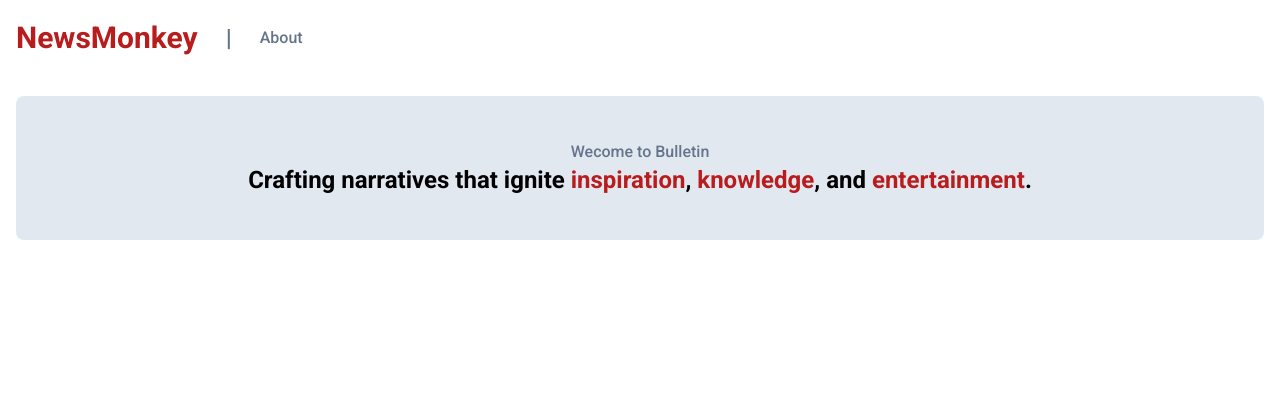
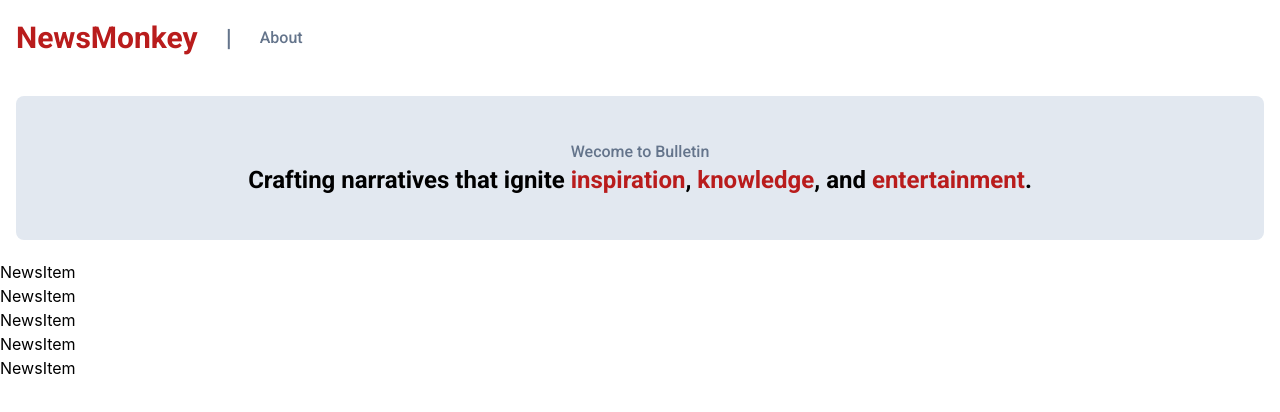
Before and after one commit to iamsakshigupta/news-app, a React (Create React App) app: page / in a window 1280 px wide. Shown: the top 412 px of the page. Built offline with nearby package versions, Linux system fonts and the light colour scheme.

Commit message:
news components addes

```diff
--- a/src/App.js
+++ b/src/App.js
@@ -1,5 +1,6 @@
 import './App.css';
 import NavBar from './components/NavBar';
+import NewsCard from './components/NewsCard';
 import Welcome from './components/Welcome';
 
 import React, { Component } from 'react'
@@ -10,6 +11,7 @@
       <div>
         <NavBar></NavBar>
         <Welcome></Welcome>
+        <NewsCard/>
       </div>
     )
   }
--- /dev/null
+++ b/src/components/NewsCard.jsx
@@ -0,0 +1,20 @@
+import React, { Component } from 'react'
+import NewsItem from './NewsItem'
+
+export class NewsCard extends Component {
+  render() {
+    return (
+      <div>
+        <NewsItem/>
+        <NewsItem/>
+        <NewsItem/>
+        <NewsItem/>
+        <NewsItem/>
+
+      </div>
+
+    )
+  }
+}
+
+export default NewsCard
--- /dev/null
+++ b/src/components/NewsItem.jsx
@@ -0,0 +1,11 @@
+import React, { Component } from 'react'
+
+export class NewsItem extends Component {
+  render() {
+    return (
+      <div>NewsItem</div>
+    )
+  }
+}
+
+export default NewsItem
--- a/src/components/Welcome.jsx
+++ b/src/components/Welcome.jsx
@@ -1,8 +1,9 @@
-import React from 'react'
-import PropTypes from 'prop-types'
+import React, { Component } from 'react'
 
-function welcome(props) {
+export class Welcome extends Component {
+  render() {
     return (
+
       <div className='font-roboto text-center'>
         <div className='max-w-7xl px-4 mx-auto py-5'>
           <div className='bg-slate-200 py-11 rounded-lg'>
@@ -12,10 +13,10 @@
           </div>
 
         </div>
+
       </div>
     )
   }
+}
 
-welcome.propTypes = {}
-
-export default welcome
+export default Welcome
```
Also changed, not shown: src/components/hero.jsx (deleted). Lines whose indentation alone changed are shown as unchanged.
